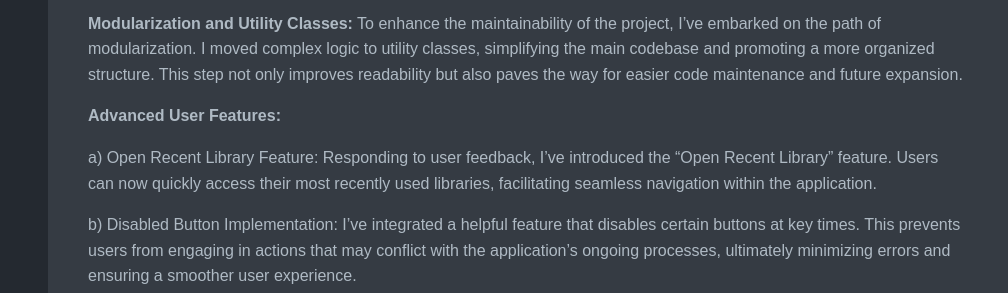
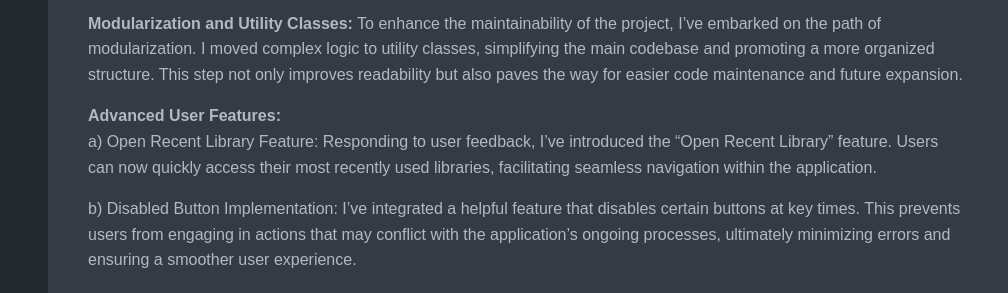
Before and after one commit to mynguy/mynguy.github.io, a plain HTML site: page posts/post7/index.html in a window 1280 px wide. Shown: the part 414-707 px from the top of the page, 272-1280 px from the left. Drawn offline with Linux system fonts and the light colour scheme.

Commit message:
updated blog

```diff
--- a/posts/post7/index.html
+++ b/posts/post7/index.html
@@ -77,8 +77,8 @@ Javadocs: Recognizing the importance of clear documentation, I&rsquo;ve integrat
 Recognizing the importance of clear documentation, I&rsquo;ve integrated Javadocs into the project. This addition offers comprehensive documentation for classes, methods, and variables, aiding both developers and users in understanding the code&rsquo;s functionality. Furthermore, I&rsquo;ve diligently reviewed the codebase and removed any unused methods, ensuring a clean and efficient structure.</p>
 <p><strong>Modularization and Utility Classes:</strong>
 To enhance the maintainability of the project, I&rsquo;ve embarked on the path of modularization. I moved complex logic to utility classes, simplifying the main codebase and promoting a more organized structure. This step not only improves readability but also paves the way for easier code maintenance and future expansion.</p>
-<p><strong>Advanced User Features:</strong></p>
-<p>a) Open Recent Library Feature: Responding to user feedback, I&rsquo;ve introduced the &ldquo;Open Recent Library&rdquo; feature. Users can now quickly access their most recently used libraries, facilitating seamless navigation within the application.</p>
+<p><strong>Advanced User Features:</strong>  <br>
+a) Open Recent Library Feature: Responding to user feedback, I&rsquo;ve introduced the &ldquo;Open Recent Library&rdquo; feature. Users can now quickly access their most recently used libraries, facilitating seamless navigation within the application.</p>
 <p>b) Disabled Button Implementation: I&rsquo;ve integrated a helpful feature that disables certain buttons at key times. This prevents users from engaging in actions that may conflict with the application&rsquo;s ongoing processes, ultimately minimizing errors and ensuring a smoother user experience.</p>
 <p>c) Live Editing and Delete Functionality: In line with enhancing user interaction, I&rsquo;ve removed the action button and introduced a &ldquo;Live Edit&rdquo; feature. Users can now experience real-time changes as they edit movie details. Additionally, I&rsquo;ve implemented a delete feature, allowing users to effortlessly remove entries they no longer need.</p>
 <p><strong>File Extraction and XML Corrections:</strong>
```
